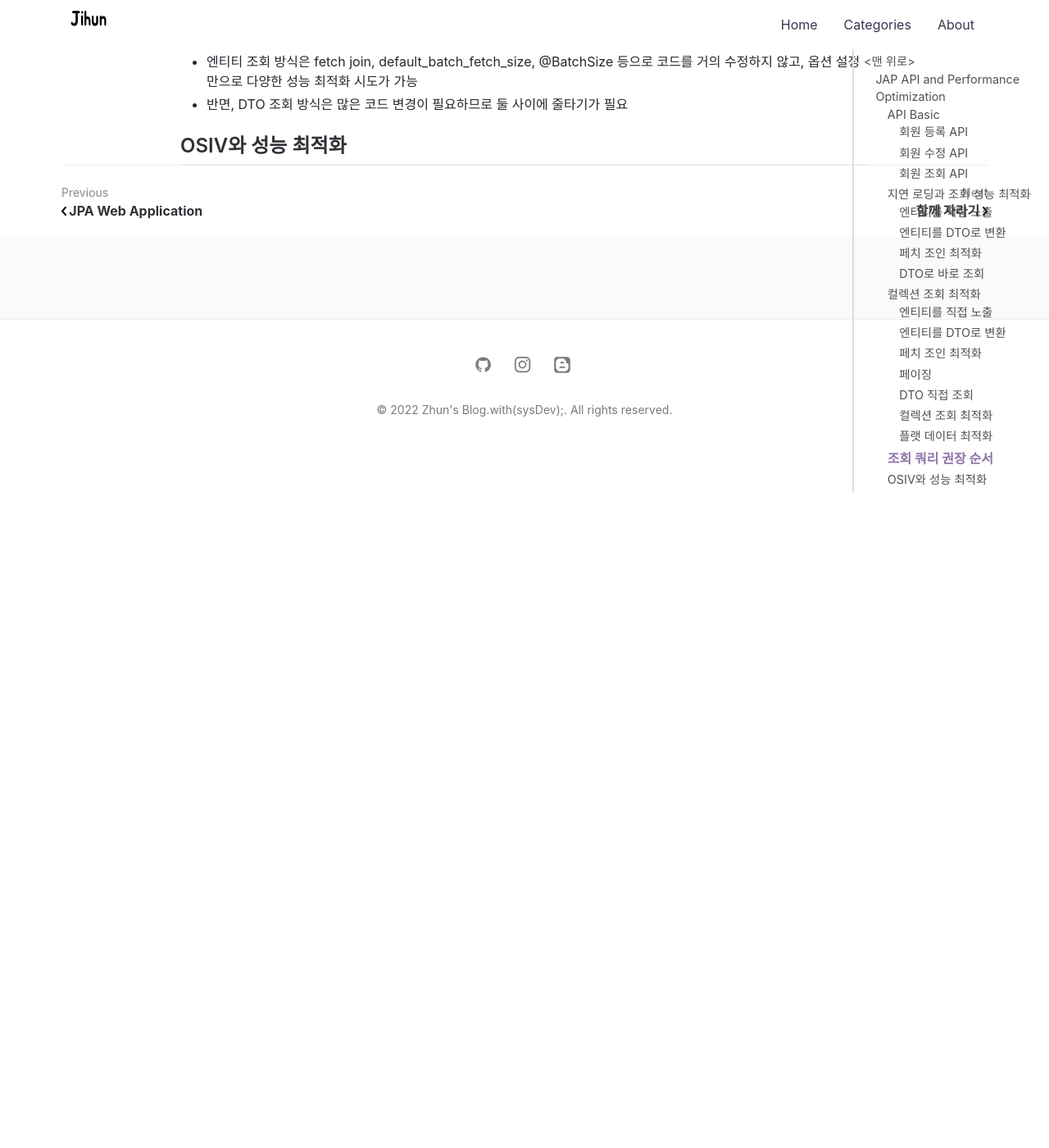
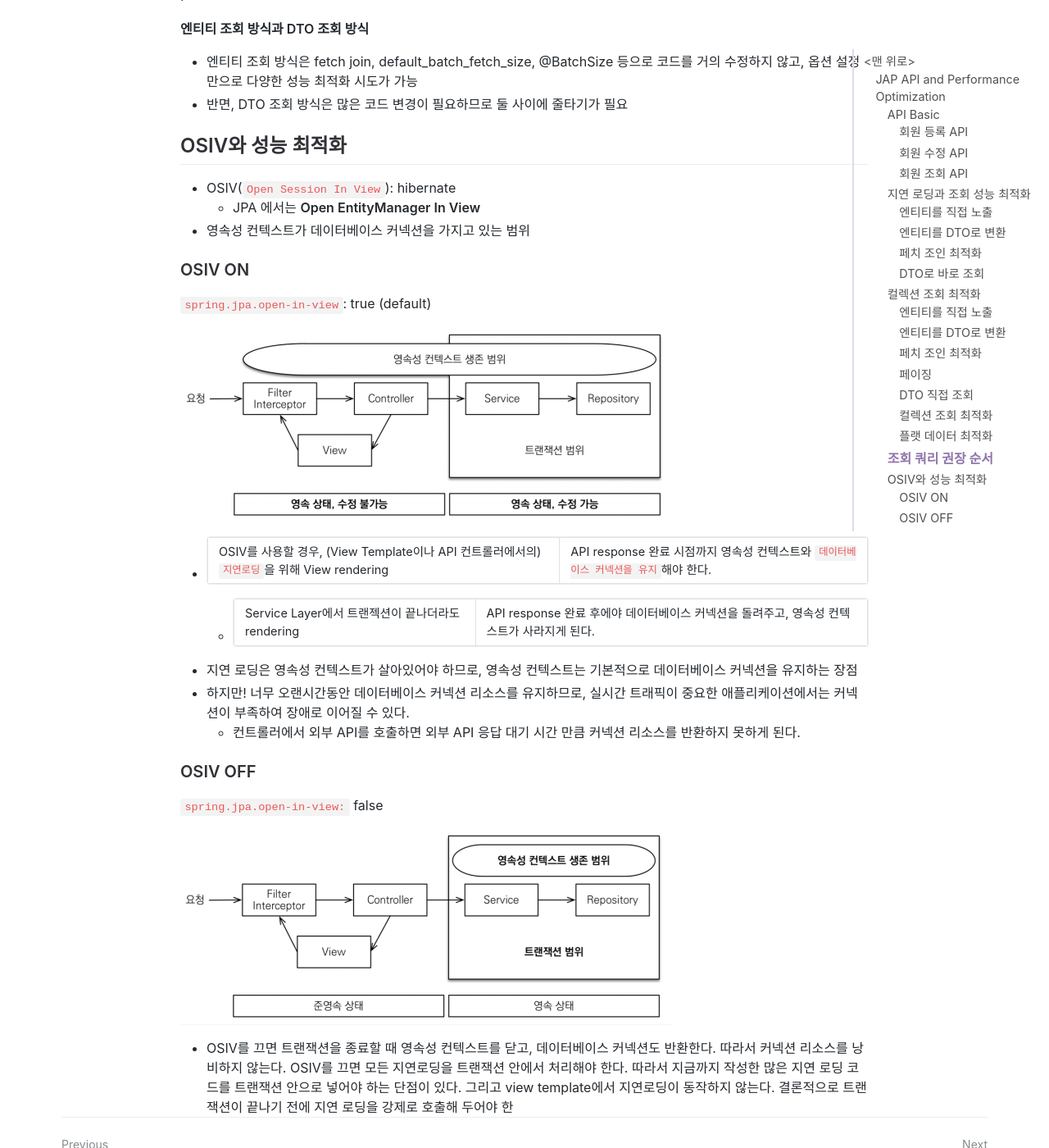
Before and after one commit to jihunparkme/jihunparkme.github.io, a Jekyll site: the page built from _posts/2022-05-24-JPA-API-and-performance-optimization.md, in a window 1280 px wide and 1400 px high, scrolled down 13312 px. Shown: the whole window at 82% size. Built offline with Jekyll 4.4.1, drawn with Linux system fonts in a browser that asks for light colours; nearby versions of some CDN libraries; comment, search, counter and statistics services are not loaded; before the commit the page ends 13867 px from its top, so only the background shows below that; some of the changed text lies outside the part shown.

Commit message:
add: (OSIV와 성능 최적화) OSIV ON

```diff
--- a/_posts/2022-05-24-JPA-API-and-performance-optimization.md
+++ b/_posts/2022-05-24-JPA-API-and-performance-optimization.md
@@ -599,3 +599,31 @@ public List<OrderFlatDto> findAllByDto_flat() {
 - 반면, DTO 조회 방식은 많은 코드 변경이 필요하므로 둘 사이에 줄타기가 필요
 
 ## OSIV와 성능 최적화
+
+- OSIV(`Open Session In View`): hibernate
+  - JPA 에서는 **Open EntityManager In View**
+- 영속성 컨텍스트가 데이터베이스 커넥션을 가지고 있는 범위
+
+### OSIV ON
+
+`spring.jpa.open-in-view`: true (default)
+
+![Result](https://github.com/jihunparkme/jihunparkme.github.io/blob/master/post_img/jpa/OSIV-ON.png?raw=true 'Result')
+
+- OSIV를 사용할 경우, (View Template이나 API 컨트롤러에서의) `지연로딩`을 위해 View rendering | API response 완료 시점까지 영속성 컨텍스트와 `데이터베이스 커넥션을 유지`해야 한다.
+  - Service Layer에서 트랜젝션이 끝나더라도 rendering | API response 완료 후에야 데이터베이스 커넥션을 돌려주고, 영속성 컨텍스트가 사라지게 된다.
+- 지연 로딩은 영속성 컨텍스트가 살아있어야 하므로, 영속성 컨텍스트는 기본적으로 데이터베이스 커넥션을 유지하는 장점
+- 하지만! 너무 오랜시간동안 데이터베이스 커넥션 리소스를 유지하므로, 실시간 트래픽이 중요한 애플리케이션에서는 커넥션이 부족하여 장애로 이어질 수 있다.
+  - 컨트롤러에서 외부 API를 호출하면 외부 API 응답 대기 시간 만큼 커넥션 리소스를 반환하지 못하게 된다.
+
+### OSIV OFF
+
+`spring.jpa.open-in-view:` false
+
+![Result](https://github.com/jihunparkme/jihunparkme.github.io/blob/master/post_img/jpa/OSIV-OFF.png?raw=true 'Result')
+
+- OSIV를 끄면 트랜잭션을 종료할 때 영속성 컨텍스트를 닫고, 데이터베이스 커넥션도 반환한다. 따라서
+커넥션 리소스를 낭비하지 않는다.
+OSIV를 끄면 모든 지연로딩을 트랜잭션 안에서 처리해야 한다. 따라서 지금까지 작성한 많은 지연 로딩
+코드를 트랜잭션 안으로 넣어야 하는 단점이 있다. 그리고 view template에서 지연로딩이 동작하지
+않는다. 결론적으로 트랜잭션이 끝나기 전에 지연 로딩을 강제로 호출해 두어야 한
```
